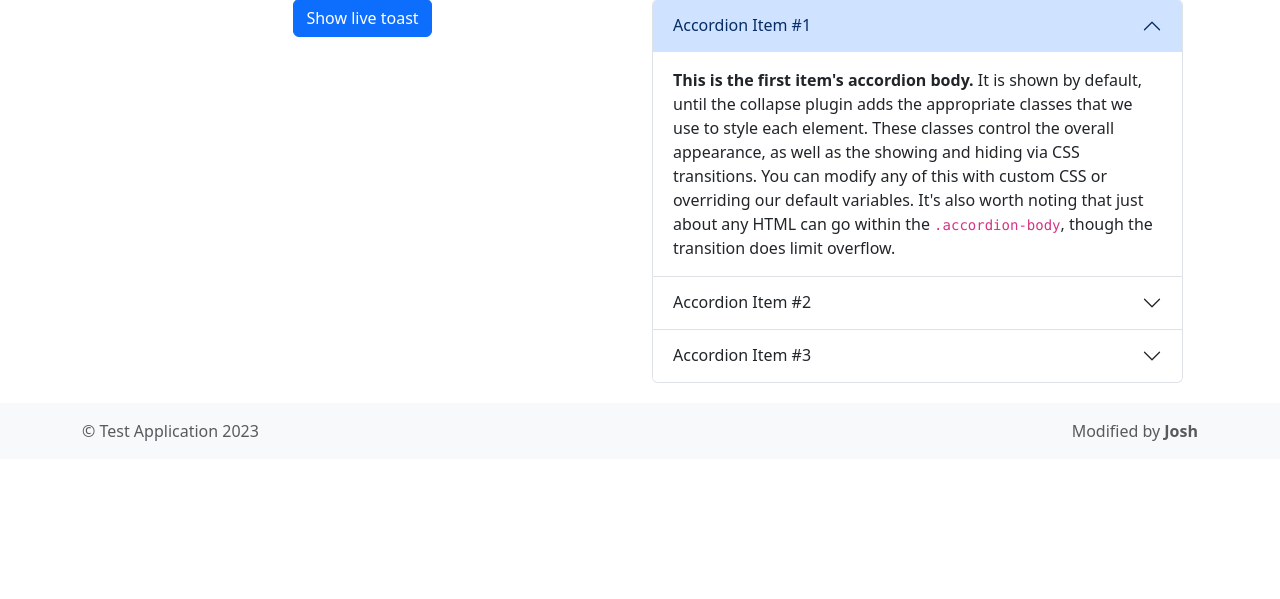
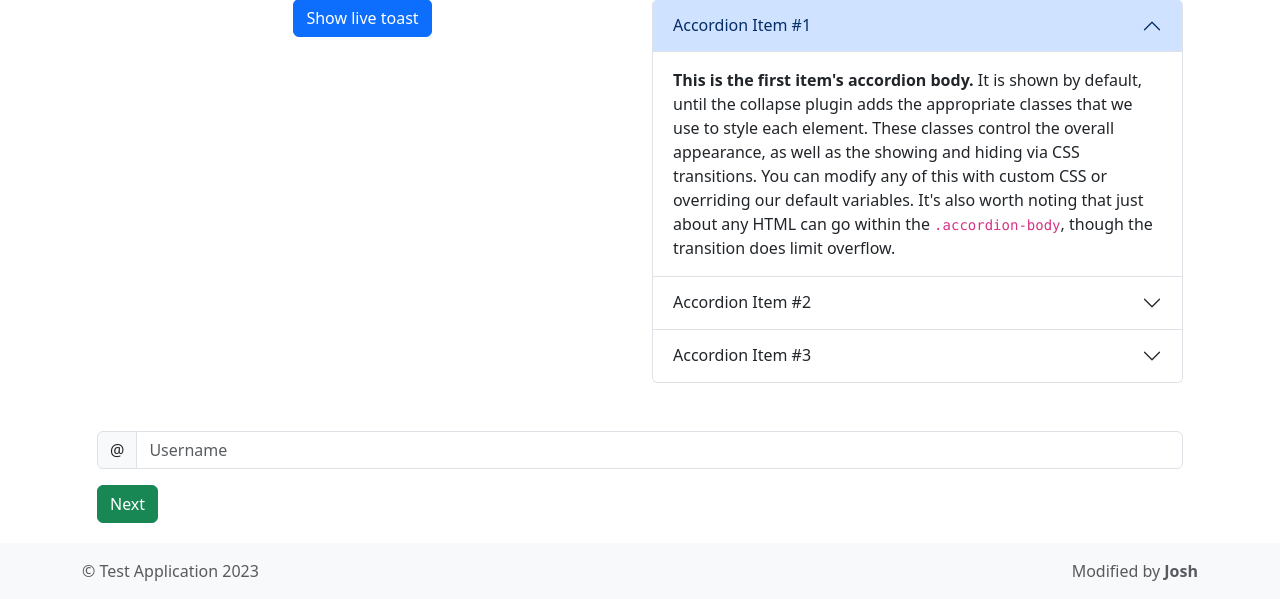
Before and after one commit to JoshKarta/yii-project, a Yii app: template views/site/test.php in a window 1280 px wide. Shown: the part 389-988 px from the top of the page. Before the commit the page ends 830 px from the top, so only its background shows below. Run offline with PHP 8.4 and a stand-in for Yii, Linux system fonts and the light colour scheme; the template is opened without the code that fills it, so the values that code supplies are empty; some libraries are stand-ins or nearby versions.

Commit message:
hide element with next and prev button

```diff
--- a/views/site/test.php
+++ b/views/site/test.php
@@ -1,9 +1,11 @@
 <?php
+
 
 /** @var yii\web\View $this */
 $this->title = "Test";
 $this->registerJs("
-    Toast()
+    Toast();
+    Stepper();
 ");
 
 ?>
@@ -12,6 +14,7 @@ $this->registerJs("
     <div class="pt-4">
         <h1 class="text-center">This a test page</h1>
 
+        <div>
             <div class="row mt-5">
                 <div class="col">
                     <div class="d-flex flex-column align-items-center  ">
@@ -145,4 +148,22 @@ $this->registerJs("
                 </div>
             </div>
         </div>
+
+        <div class="row mt-5">
+            <div id="form-a">
+                <div class="input-group mb-3">
+                    <span class="input-group-text" id="basic-addon1">@</span>
+                    <input type="text" class="form-control" placeholder="Username" aria-label="Username" aria-describedby="basic-addon1">
                 </div>
+            </div>
+            <div>
+                <div class="input-group mb-3" id="form-b" style="display:none">
+                    <span class="input-group-text" id="basic-addon1">@</span>
+                    <input type="text" class="form-control" placeholder="Password" aria-label="Username" aria-describedby="basic-addon1">
+                </div>
+            <button type="button" class="btn btn-success" id="previous-btn" style="display:none">Previous</button>
+            <button type="button" class="btn btn-success" id="next-btn">Next</button>
+            </div>
+    </div>
+    </div>
+</div>
--- a/web/js/main.js
+++ b/web/js/main.js
@@ -21,3 +21,21 @@ function OpenToast() {
   const toastBootstrap = bootstrap.Toast.getOrCreateInstance(toastLiveExample);
   toastBootstrap.show();
 }
+
+function Stepper() {
+    $(document).ready(function() {
+        $('#next-btn').click(function() {
+            $('#form-a').fadeOut('fast', function() {
+                $('#form-b').fadeIn('fast');
+                $('#previous-btn').show()
+            });
+        });
+
+        $('#previous-btn').click(function() {
+          $('#form-b').fadeOut('fast', function() {
+              $('#form-a').fadeIn('fast');
+              $('#previous-btn').hide();
+          });
+      });
+    });
+}
```
Lines whose indentation alone changed are shown as unchanged.
